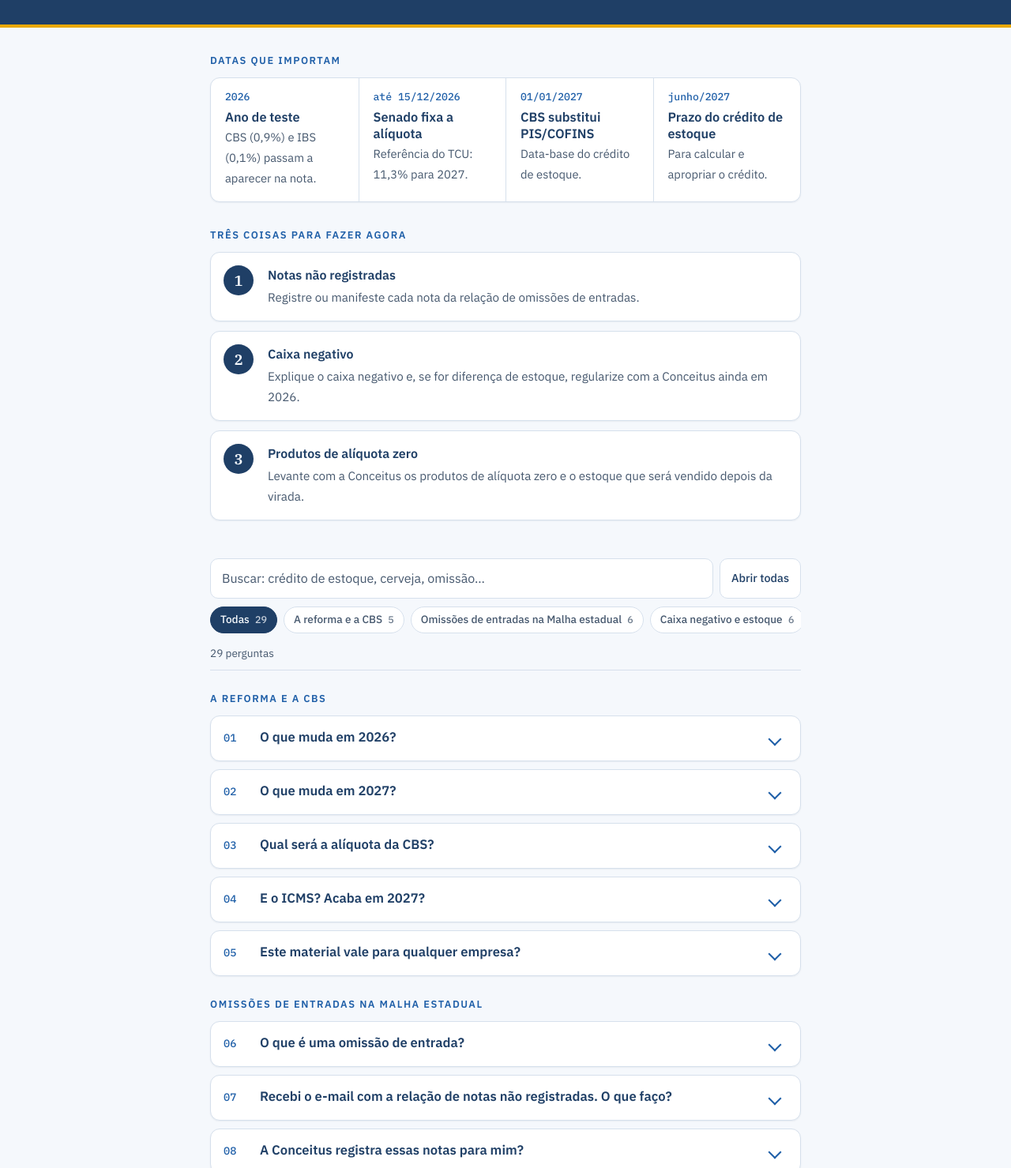
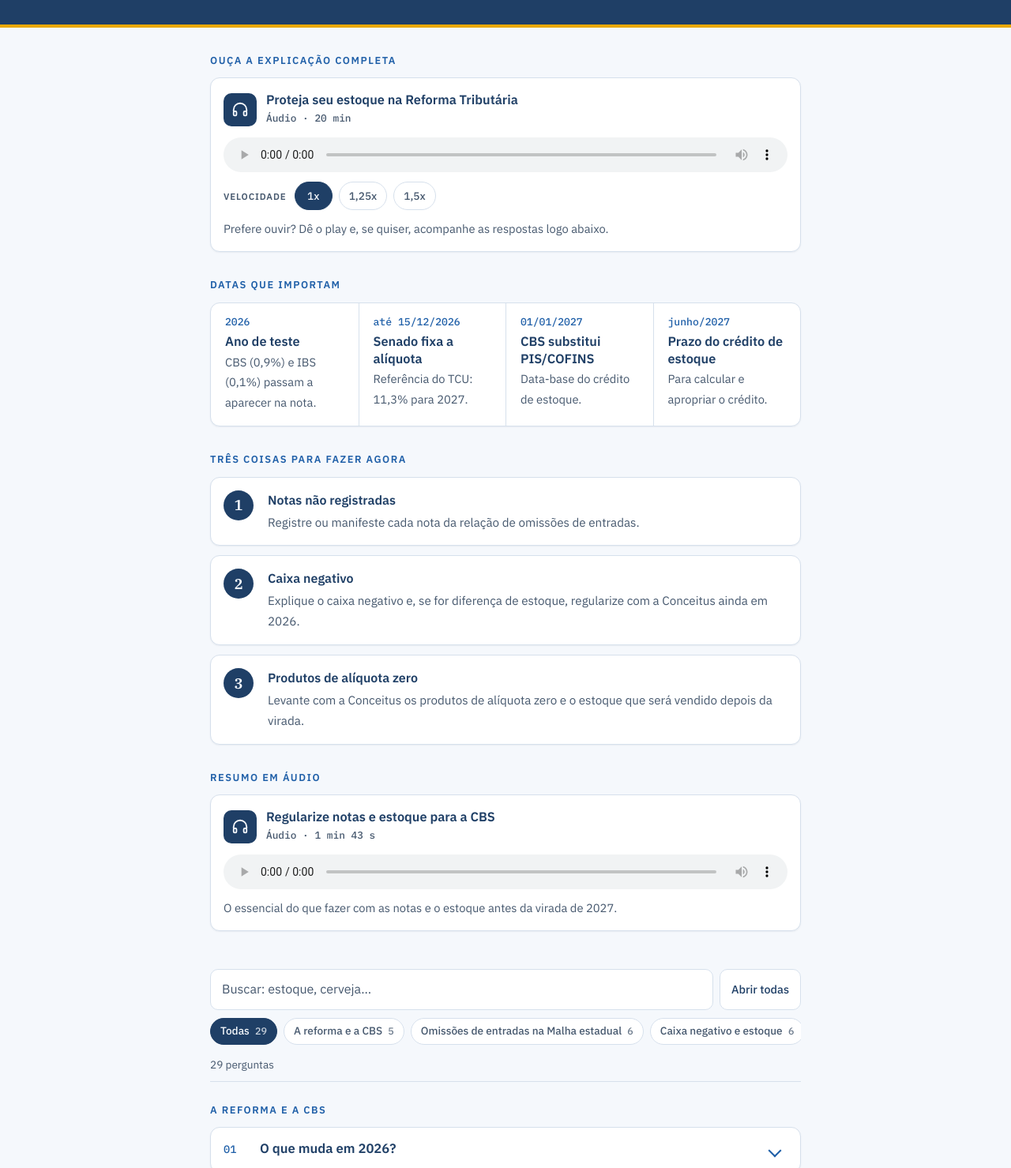
Before and after one commit to Jamessegati/ReformaTributaria, a plain HTML site: page perguntas-respostas.html in a window 1280 px wide. Shown: the part 308-1787 px from the top of the page at 79% size. Drawn offline with Linux system fonts and the light colour scheme.

Commit message:
Adiciona players de audio e melhora o layout para celular
Explicacao completa no topo e resumo abaixo de Tres coisas para fazer agora.

Co-Authored-By: Claude Sonnet 5.5 <noreply@anthropic.com>

```diff
--- a/perguntas-respostas.html
+++ b/perguntas-respostas.html
@@ -71,6 +71,21 @@ a{color:var(--blue)}
 .acoes strong{display:block;color:var(--head);margin-bottom:2px}
 .acoes span{color:var(--ink2);font-size:.95rem}
 
+/* players de áudio */
+.player{background:var(--surface);border:1px solid var(--line);border-radius:12px;padding:16px;box-shadow:var(--shadow)}
+.p-top{display:flex;align-items:center;gap:12px;margin-bottom:12px}
+.p-ic{flex:none;display:grid;place-items:center;width:42px;height:42px;border-radius:10px;background:var(--head);color:var(--bg)}
+.p-tx{min-width:0}
+.p-tx b{display:block;font:600 1.02rem/1.3 var(--sans);color:var(--head);overflow-wrap:anywhere}
+.p-tx span{font:500 .8rem/1.4 var(--mono);color:var(--ink2)}
+.player audio{display:block;width:100%;height:44px;color-scheme:light dark}
+.p-vel{display:flex;align-items:center;flex-wrap:wrap;gap:8px;margin-top:12px}
+.p-vel span{font:600 .72rem/1 var(--sans);letter-spacing:.08em;text-transform:uppercase;color:var(--ink2);margin-right:2px}
+.p-vel button{min-height:36px;min-width:48px;padding:0 12px;font:500 .85rem/1 var(--sans);border:1px solid var(--line);border-radius:999px;background:var(--surface);color:var(--ink2);cursor:pointer}
+.p-vel button[aria-pressed="true"]{background:var(--head);border-color:var(--head);color:var(--bg)}
+.p-nota{margin:12px 0 0;color:var(--ink2);font-size:.92rem}
+@media (max-width:380px){.player{padding:14px 12px}.p-ic{width:38px;height:38px}}
+
 /* busca e filtros */
 .controles{position:sticky;top:0;z-index:5;background:var(--bg);padding:14px 0 10px;margin-top:34px;border-bottom:1px solid var(--line)}
 .busca{display:flex;gap:8px}
@@ -143,6 +158,15 @@ footer b{color:var(--head)}
   </div>
 </header>
 <main class="wrap">
+  <section class="bloco" aria-labelledby="h-au1">
+    <h2 id="h-au1">Ouça a explicação completa</h2>
+    <div class="player" data-player>
+      <div class="p-top"><span class="p-ic" aria-hidden="true"><svg viewBox="0 0 24 24" width="22" height="22" fill="none" stroke="currentColor" stroke-width="2" stroke-linecap="round" stroke-linejoin="round"><path d="M3 14v-2a9 9 0 0 1 18 0v2"/><rect x="3" y="14" width="4" height="6" rx="1.5"/><rect x="17" y="14" width="4" height="6" rx="1.5"/></svg></span><div class="p-tx"><b>Proteja seu estoque na Reforma Tributária</b><span>Áudio · 20 min</span></div></div>
+      <audio controls preload="metadata" src="audio/proteja-seu-estoque-reforma-tributaria.m4a">Seu navegador não toca áudio. <a href="audio/proteja-seu-estoque-reforma-tributaria.m4a">Baixe o arquivo</a>.</audio>
+      <div class="p-vel" role="group" aria-label="Velocidade do áudio"><span>Velocidade</span><button type="button" data-v="1" aria-pressed="true">1x</button><button type="button" data-v="1.25" aria-pressed="false">1,25x</button><button type="button" data-v="1.5" aria-pressed="false">1,5x</button></div>
+      <p class="p-nota">Prefere ouvir? Dê o play e, se quiser, acompanhe as respostas logo abaixo.</p>
+    </div>
+  </section>
   <section class="bloco" aria-labelledby="h-datas">
     <h2 id="h-datas">Datas que importam</h2>
     <ol class="datas">
@@ -160,9 +184,17 @@ footer b{color:var(--head)}
       <li><div><strong>Produtos de alíquota zero</strong><span>Levante com a Conceitus os produtos de alíquota zero e o estoque que será vendido depois da virada.</span></div></li>
     </ol>
   </section>
+  <section class="bloco" aria-labelledby="h-au2">
+    <h2 id="h-au2">Resumo em áudio</h2>
+    <div class="player" data-player>
+      <div class="p-top"><span class="p-ic" aria-hidden="true"><svg viewBox="0 0 24 24" width="22" height="22" fill="none" stroke="currentColor" stroke-width="2" stroke-linecap="round" stroke-linejoin="round"><path d="M3 14v-2a9 9 0 0 1 18 0v2"/><rect x="3" y="14" width="4" height="6" rx="1.5"/><rect x="17" y="14" width="4" height="6" rx="1.5"/></svg></span><div class="p-tx"><b>Regularize notas e estoque para a CBS</b><span>Áudio · 1 min 43 s</span></div></div>
+      <audio controls preload="metadata" src="audio/regularize-notas-e-estoque-cbs.m4a">Seu navegador não toca áudio. <a href="audio/regularize-notas-e-estoque-cbs.m4a">Baixe o arquivo</a>.</audio>
+      <p class="p-nota">O essencial do que fazer com as notas e o estoque antes da virada de 2027.</p>
+    </div>
+  </section>
   <div class="controles">
     <div class="busca">
-      <input id="busca" type="search" placeholder="Buscar: crédito de estoque, cerveja, omissão…" aria-label="Buscar nas perguntas" autocomplete="off">
+      <input id="busca" type="search" placeholder="Buscar: estoque, cerveja…" aria-label="Buscar nas perguntas" autocomplete="off">
       <button class="btn" id="tudo" type="button">Abrir todas</button>
     </div>
     <div class="chips" role="group" aria-label="Filtrar por assunto"><button class="chip on" data-g="todas" type="button">Todas <span>29</span></button><button class="chip" data-g="a-reforma-e-a-cbs" type="button">A reforma e a CBS <span>5</span></button><button class="chip" data-g="omissoes-de-entradas-na-malha-estadual" type="button">Omiss&#245;es de entradas na Malha estadual <span>6</span></button><button class="chip" data-g="caixa-negativo-e-estoque" type="button">Caixa negativo e estoque <span>6</span></button><button class="chip" data-g="credito-de-estoque-na-cbs" type="button">Cr&#233;dito de estoque na CBS <span>5</span></button><button class="chip" data-g="produtos-com-aliquota-zero-hoje" type="button">Produtos com al&#237;quota zero hoje <span>5</span></button><button class="chip" data-g="como-a-conceitus-pode-ajudar" type="button">Como a Conceitus pode ajudar <span>2</span></button></div>
@@ -195,6 +227,12 @@ footer b{color:var(--head)}
   function porHash(){var m=/^#p(\d+)$/.exec(location.hash);if(m){var d=document.getElementById('p'+m[1]);if(d){d.hidden=false;d.open=true;d.scrollIntoView();}}}
   window.addEventListener('hashchange',porHash);
   window.addEventListener('beforeprint',function(){qs.forEach(function(d){d.open=true})});
+  var tocadores=[].slice.call(document.querySelectorAll('[data-player] audio'));
+  tocadores.forEach(function(a){a.addEventListener('play',function(){tocadores.forEach(function(o){if(o!==a)o.pause()})})});
+  [].slice.call(document.querySelectorAll('[data-player]')).forEach(function(p){
+    var a=p.querySelector('audio'),bs=[].slice.call(p.querySelectorAll('.p-vel button'));
+    bs.forEach(function(b){b.addEventListener('click',function(){a.playbackRate=parseFloat(b.dataset.v);bs.forEach(function(x){x.setAttribute('aria-pressed',x===b?'true':'false')})})});
+  });
   aplica();porHash();
 })();
 </script>
```
Also changed, not shown: 2 other files.
